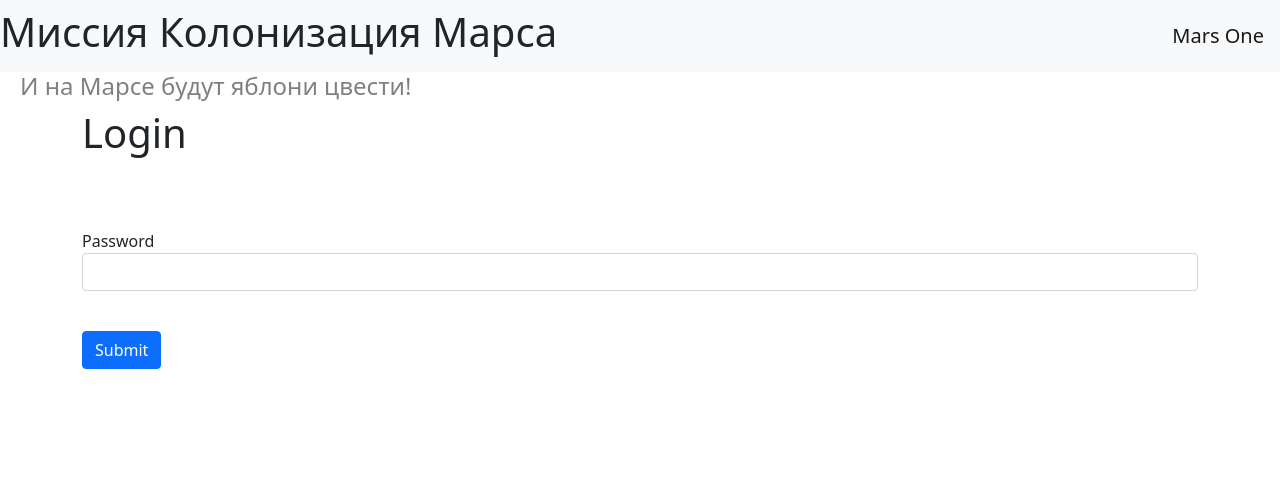
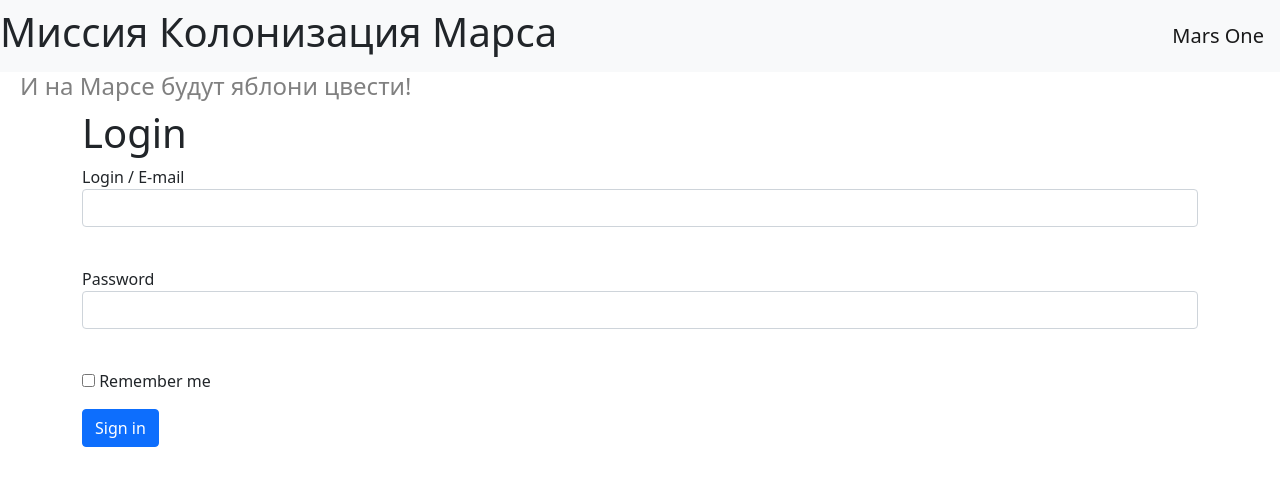
Before and after one commit to eivankin/mars-one-flask, a Flask app: template templates/login.html in a window 1280 px wide. Shown: the top 486 px of the page. Run offline with Flask 2, Linux system fonts and the light colour scheme; the template is opened without the code that fills it: values that come from a table or form of the project are taken from there, others are empty.

Commit message:
added login handler and minor fixes

```diff
--- a/main.py
+++ b/main.py
@@ -1,11 +1,10 @@
 import os
-from flask import Flask, render_template
-from werkzeug.security import generate_password_hash
+from flask import Flask, render_template, redirect
 from dotenv import load_dotenv
-from flask_login import LoginManager
+from flask_login import LoginManager, login_user
 from data import db_session
 from data.models import User, Jobs
-from forms import RegisterForm
+from forms import RegisterForm, LoginForm
 
 load_dotenv()
 app = Flask(__name__)
@@ -40,12 +39,26 @@ def register():
         user.speciality = form.speciality.data
         user.address = form.address.data
         user.email = form.login.data
-        user.hashed_password = generate_password_hash(form.password.data)
+        user.set_password(form.password.data)
         session.add(user)
         session.commit()
-        return render_template('register.html', title='Регистрация', form=form,
+        return render_template('register.html', title='Register', form=form,
                                message='Account successfully created', message_type='success')
-    return render_template('register.html', title='Регистрация', form=form)
+    return render_template('register.html', title='Register', form=form)
+
+
+@app.route('/login', methods=['GET', 'POST'])
+def login():
+    form = LoginForm()
+    if form.validate_on_submit():
+        db_sess = db_session.create_session()
+        user = db_sess.query(User).filter(User.email == form.email.data).first()
+        if user and user.check_password(form.password.data):
+            login_user(user, remember=form.remember_me.data)
+            return redirect('/')
+        return render_template('login.html', title='Login', message_type='danger',
+                               message='Invalid login or password', form=form)
+    return render_template('login.html', title='Login', form=form)
 
 
 if __name__ == '__main__':
--- a/templates/login.html
+++ b/templates/login.html
@@ -3,6 +3,11 @@
 {% block content %}
     <h1>Login</h1>
     <form action="" method="post">
+        {% if message %}
+            <div class="alert alert-{{ message_type }}" role="alert">
+                {{ message }}
+            </div>
+        {% endif %}
         {{ form.hidden_tag() }}
         <p>
             {{ form.email.label }}<br>
@@ -24,6 +29,5 @@
         </p>
         <p>{{ form.remember_me() }} {{ form.remember_me.label }}</p>
         <p>{{ form.submit(type="submit", class="btn btn-primary") }}</p>
-        <div>{{ message }}</div>
     </form>
 {% endblock %}
```
Also changed, not shown: data/models.py (+7 -0 lines).
